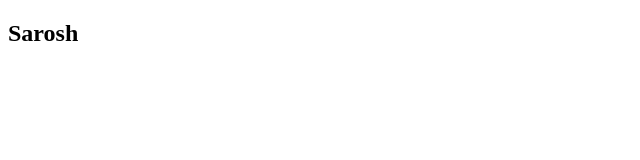
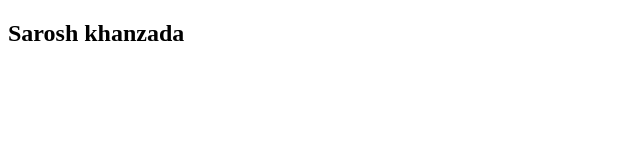
Before and after one commit to SaroshAhmed22/demoproject, a website: page index.html in a window 1280 px wide. Shown: the whole page, without its empty margins (0-640 px from the left). Drawn offline with Linux system fonts and the light colour scheme.

Commit message:
Update index.html

```diff
--- a/index.html
+++ b/index.html
@@ -7,7 +7,7 @@
 </head>
 <body>
 
-    <h2>Sarosh</h2>
+    <h2>Sarosh khanzada</h2>
 
 </body>
 </html>
```
